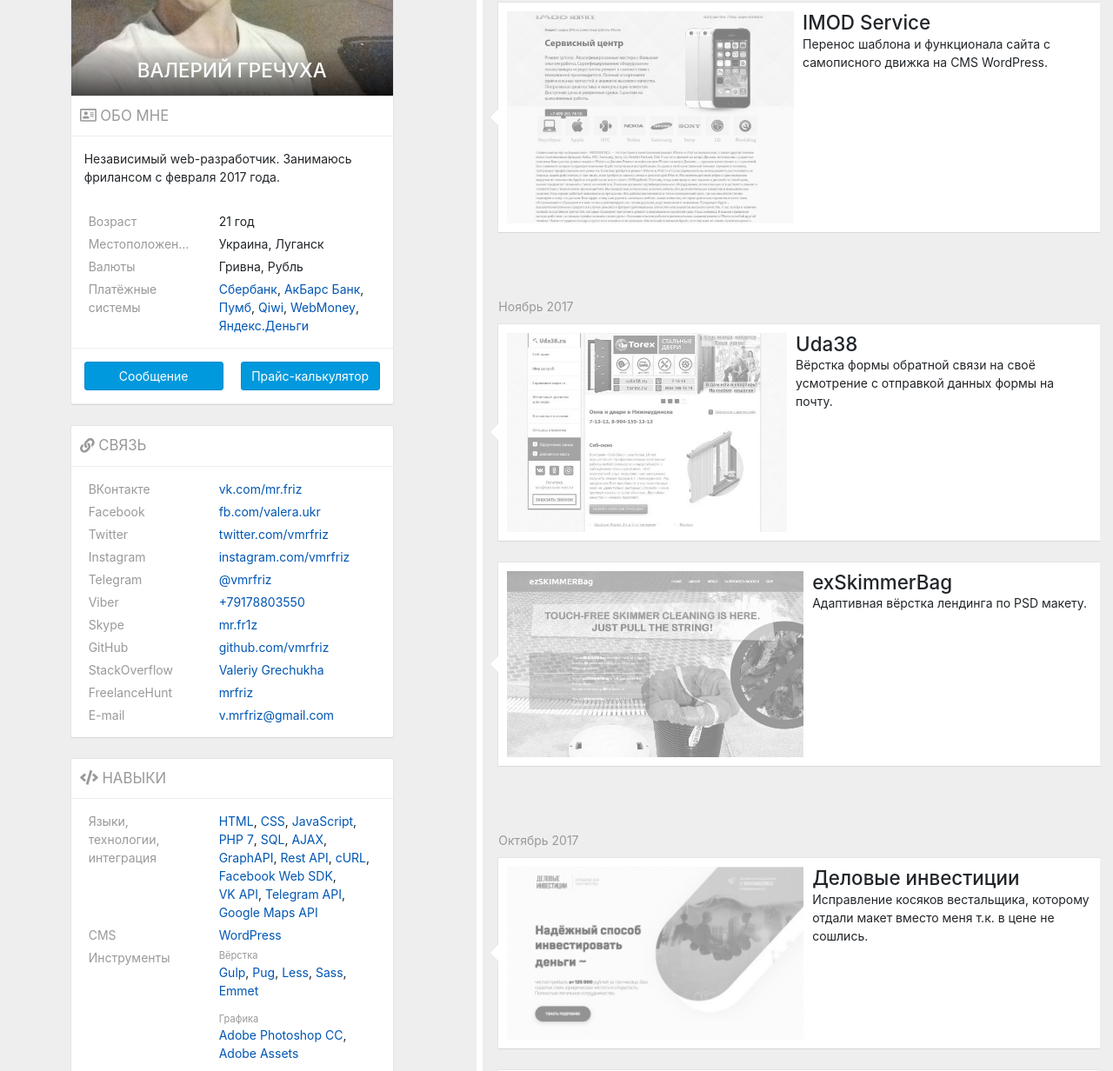
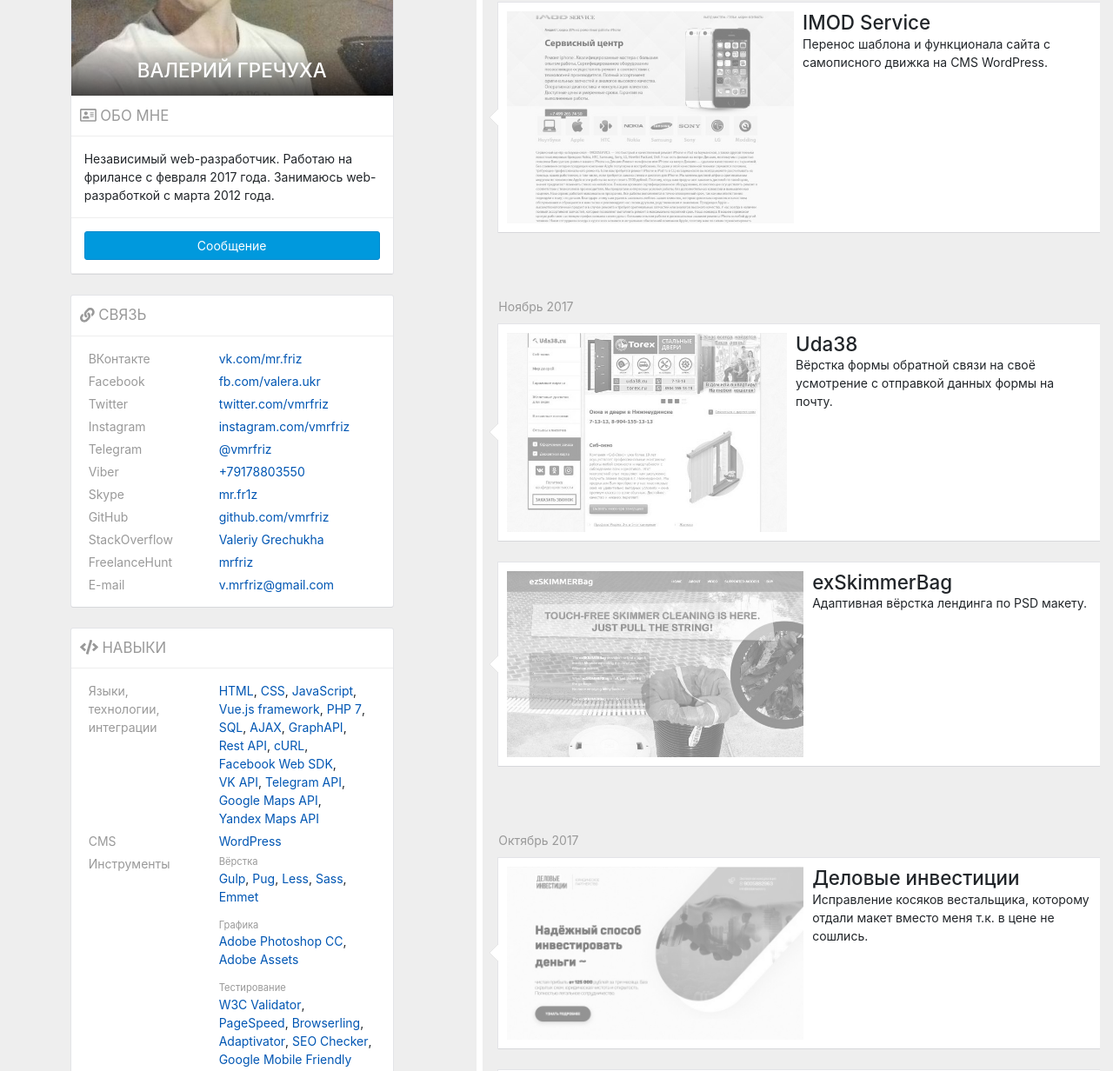
Before and after one commit to vmrfriz/vmrfriz.github.io_old, a plain HTML site: page index.html in a window 1280 px wide. Shown: the part 294-1526 px from the top of the page at 87% size. Drawn offline with Linux system fonts and the light colour scheme.

Commit message:
Added skills, removed unnecessary information

```diff
--- a/index.html
+++ b/index.html
@@ -23,36 +23,11 @@
 								<div class="text-center padding h3 upper test">Валерий Гречуха</div>
 							</div>
 							<div class="section__heading upper"><i class="far fa-address-card"></i> Обо мне</div>
-							<div class="padding">Независимый web-разработчик. Занимаюсь фрилансом с февраля 2017 года.</div>
-							<div class="grid-table">
-								<div class="row grid-row">
-									<div class="col-4 col-md-5 gray">Возраст</div>
-									<div class="col">21 год</div>
-								</div>
-								<div class="row grid-row">
-									<div class="col-4 col-md-5 gray">Местоположение</div>
-									<div class="col">Украина, Луганск</div>
-								</div>
-								<div class="row grid-row">
-									<div class="col-4 col-md-5 gray">Валюты</div>
-									<div class="col">Гривна, Рубль</div>
-								</div>
-								<div class="row grid-row">
-									<div class="col-4 col-md-5 gray">Платёжные системы</div>
-									<div class="col">
-										<a href="https://online.sberbank.ru/" target="_blank" class="link">Сбербанк</a>,
-										<a href="https://online.akbars.ru/wb/" target="_blank" class="link">АкБарс Банк</a>,
-										<a href="https://pumb.ua/" target="_blank" class="link">Пумб</a>,
-										<a href="https://qiwi.com/" target="_blank" class="link">Qiwi</a>,
-										<a href="https://www.webmoney.ru/" target="_blank" class="link">WebMoney</a>,
-										<a href="https://money.yandex.ru/" target="_blank" class="link">Яндекс.Деньги</a>
-									</div>
-								</div>
-							</div>
+							<div class="padding">Независимый web-разработчик. Работаю на фрилансе с февраля 2017 года. Занимаюсь web-разработкой с марта 2012 года.</div>
 							<div class="section__heading d-md-flex btn-group">
 								<a href="#" id="msg" class="btn col d-block">Сообщение</a>
 								<a href="#portfolio" class="btn col d-block d-md-none">Портфолио</a>
-								<a href="#calc" class="btn col d-block">Прайс-калькулятор</a>
+								<!-- <a href="#calc" class="btn col d-block">Прайс-калькулятор</a> -->
 							</div>
 						</div>
 						<div class="section section--rounded" id="contacts">
@@ -64,11 +39,11 @@
 								</div>
 								<div class="row grid-row">
 									<div class="col-4 col-md-5 gray">Facebook</div>
-									<div class="col"><a href="https://fb.com/valera.ukr" target="_blank" class="link">fb.com/valera.ukr</a></div>
+									<div class="col"><a href="https://fb.com/vmrfriz.ukr" target="_blank" class="link">fb.com/valera.ukr</a></div>
 								</div>
 								<div class="row grid-row">
 									<div class="col-4 col-md-5 gray">Twitter</div>
-									<div class="col"><a href="https://twitter.com/Valera_Freeze" target="_blank" class="link">twitter.com/vmrfriz</a></div>
+									<div class="col"><a href="https://twitter.com/vmrfriz" target="_blank" class="link">twitter.com/vmrfriz</a></div>
 								</div>
 								<div class="row grid-row">
 									<div class="col-4 col-md-5 gray">Instagram</div>
@@ -109,11 +84,12 @@
 							<div class="section__heading upper"><i class="fas fa-code"></i> Навыки</div>
 							<div class="grid-table">
 								<div class="grid-row row">
-									<div class="col-4 col-md-5 gray">Языки,<br>технологии,<br>интеграция</div>
+									<div class="col-4 col-md-5 gray">Языки,<br>технологии,<br>интеграции</div>
 									<div class="col">
 										<a href="https://developer.mozilla.org/ru/docs/Learn/HTML" target="_blank" class="link">HTML</a>,
 										<a href="https://caniuse.com/" target="_blank" class="link">CSS</a>,
 										<a href="https://learn.javascript.ru/" target="_blank" class="link">JavaScript</a>,
+										<a href="https://vuejs.org/" target="_blank" class="link">Vue.js framework</a>,
 										<a href="https://php.net/" target="_blank" class="link">PHP 7</a>,
 										<a href="https://www.w3schools.com/sql/" target="_blank" class="link">SQL</a>,
 										<a href="https://wikipedia.org/wiki/AJAX" target="_blank" class="link">AJAX</a>,
@@ -123,7 +99,8 @@
 										<a href="https://developers.facebook.com/docs/web" target="_blank" class="link">Facebook Web SDK</a>,
 										<a href="https://vk.com/dev/openapi" target="_blank" class="link">VK API</a>,
 										<a href="https://core.telegram.org/" target="_blank" class="link">Telegram API</a>,
-										<a href="https://developers.google.com/maps/" target="_blank" class="link">Google Maps API</a>
+										<a href="https://developers.google.com/maps/" target="_blank" class="link">Google Maps API</a>,
+										<a href="https://tech.yandex.ru/maps/" target="_blank" class="link">Yandex Maps API</a>
 									</div>
 								</div>
 								<div class="grid-row row">
@@ -153,7 +130,9 @@
 											<a href="https://validator.w3.org/" target="_blank" class="link">W3C Validator</a>,
 											<a href="https://developers.google.com/speed/pagespeed/insights/" target="_blank" class="link">PageSpeed</a>,
 											<a href="https://www.browserling.com/" target="_blank" class="link">Browserling</a>,
-											<a href="http://adaptivator.ru" target="_blank" class="link">Adaptivator</a>
+											<a href="http://adaptivator.ru" target="_blank" class="link">Adaptivator</a>,
+											<a href="https://sitechecker.pro/" target="_blank" class="link">SEO Checker</a>,
+											<a href="https://search.google.com/test/mobile-friendly" target="_blank" class="link">Google Mobile Friendly</a>
 										</p>
 									</div>
 								</div>
@@ -164,6 +143,7 @@
 										<p>
 											<small class="d-block gray">CSS</small>
 											<a href="https://getbootstrap.com/" target="_blank" class="link">Bootstrap</a>,
+											<a href="https://getuikit.com/" target="_blank" class="link">UiKit</a>,
 											<a href="http://materializecss.com/" target="_blank" class="link">Materialize</a>,
 											<a href="https://daneden.github.io/animate.css/" target="_blank" class="link">Animate.css</a>,
 											<a href="https://elrumordelaluz.github.io/csshake/" target="_blank" class="link">CSShake</a>
```
